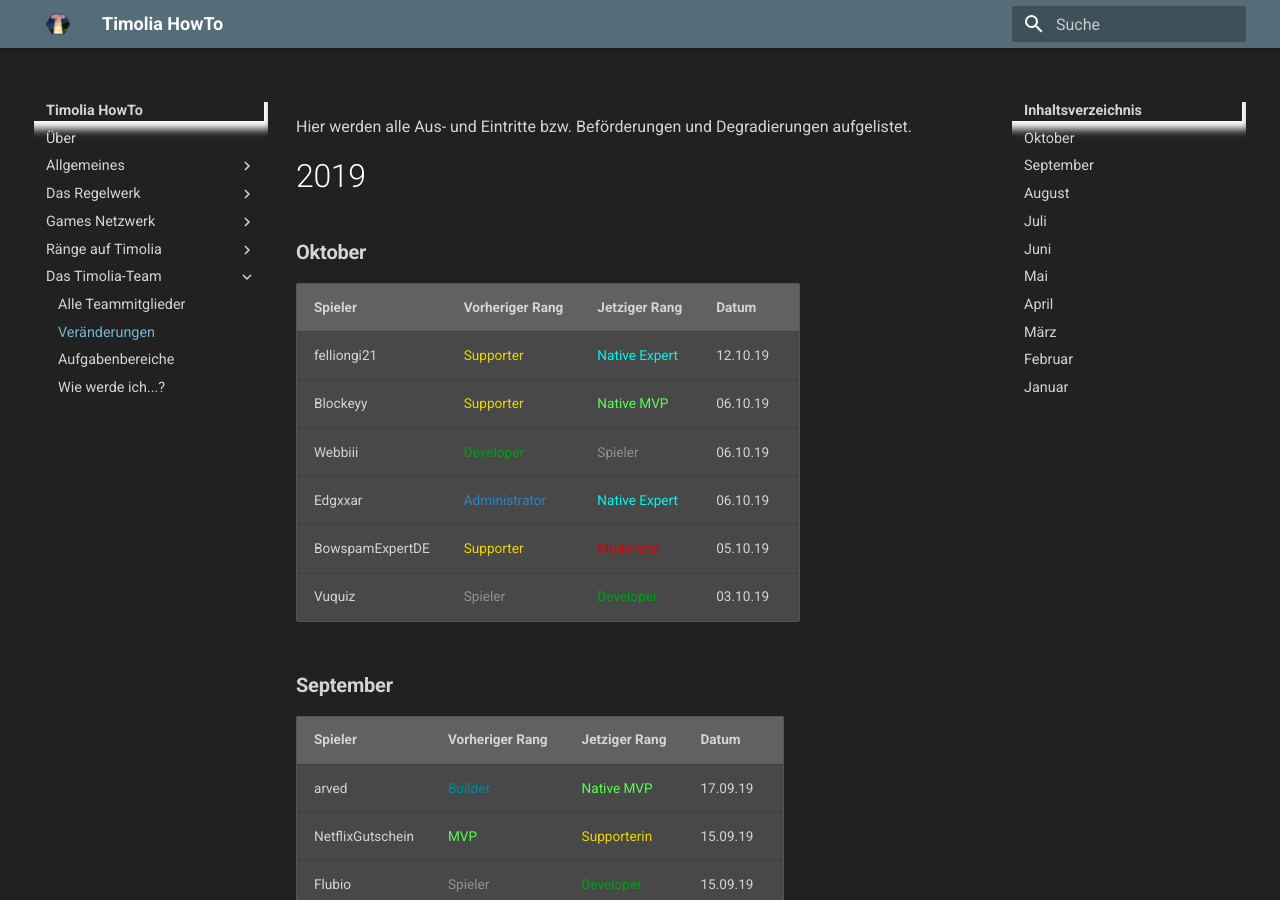
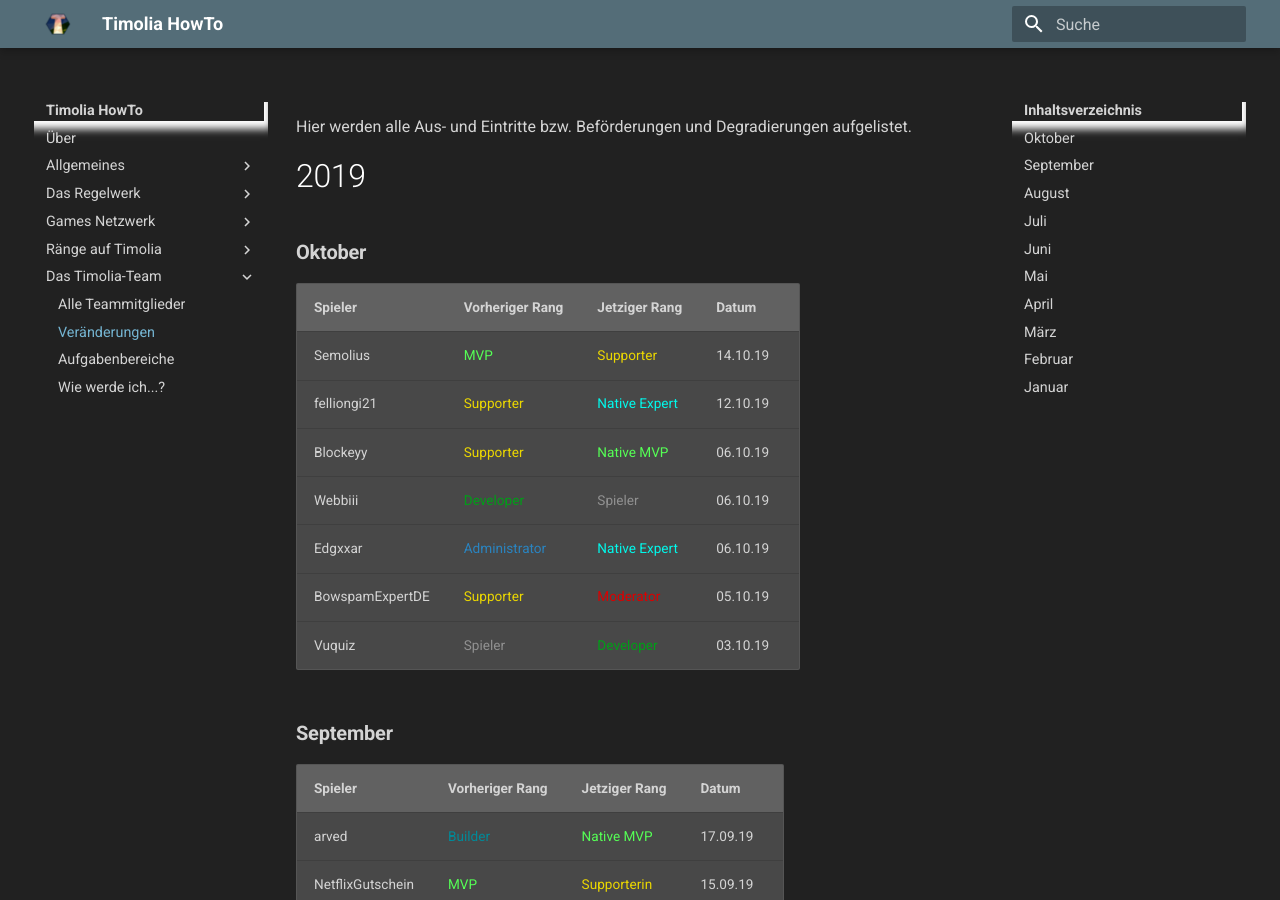
Before and after one commit to TimoliaDE/HowTo, an MkDocs documentation site: the page built from docs/team/changes.md, in a window 1280 px wide and 900 px high. Built offline with MkDocs 1.6.1 and Material for MkDocs 9.7.7, drawn with Linux system fonts in a browser that asks for light colours; old or Windows-style settings are respelled for this version of MkDocs.

Commit message:
Update changes.md

```diff
--- a/docs/team/changes.md
+++ b/docs/team/changes.md
@@ -5,6 +5,7 @@ Hier werden alle Aus- und Eintritte bzw. Beförderungen und Degradierungen aufge
 ###  <strong>Oktober</strong>
 | Spieler | Vorheriger Rang | Jetziger Rang | Datum |
 | ------ | ------ | ------ | ------ |
+| Semolius | <span class='mvp'>MVP</span> | <span class='supporter'>Supporter</span> | 14.10.19 |
 | felliongi21 | <span class='supporter'>Supporter</span> | <span class='expert'>Native Expert</span> | 12.10.19 |
 | Blockeyy | <span class='supporter'>Supporter</span> | <span class='mvp'>Native MVP</span> | 06.10.19 |
 | Webbiii | <span class='developer'>Developer</span> | <span class='user'>Spieler</span> | 06.10.19 |
```
